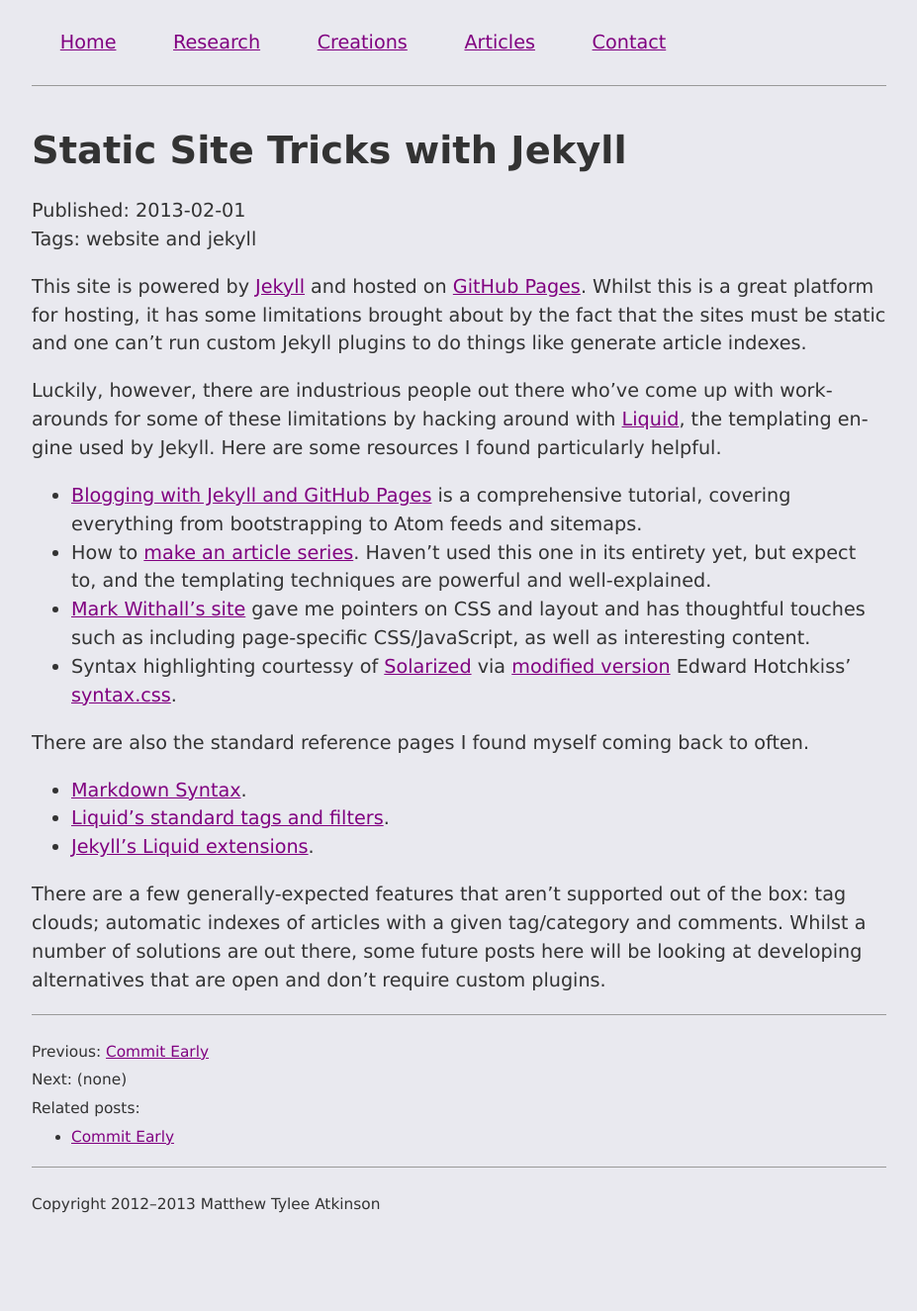
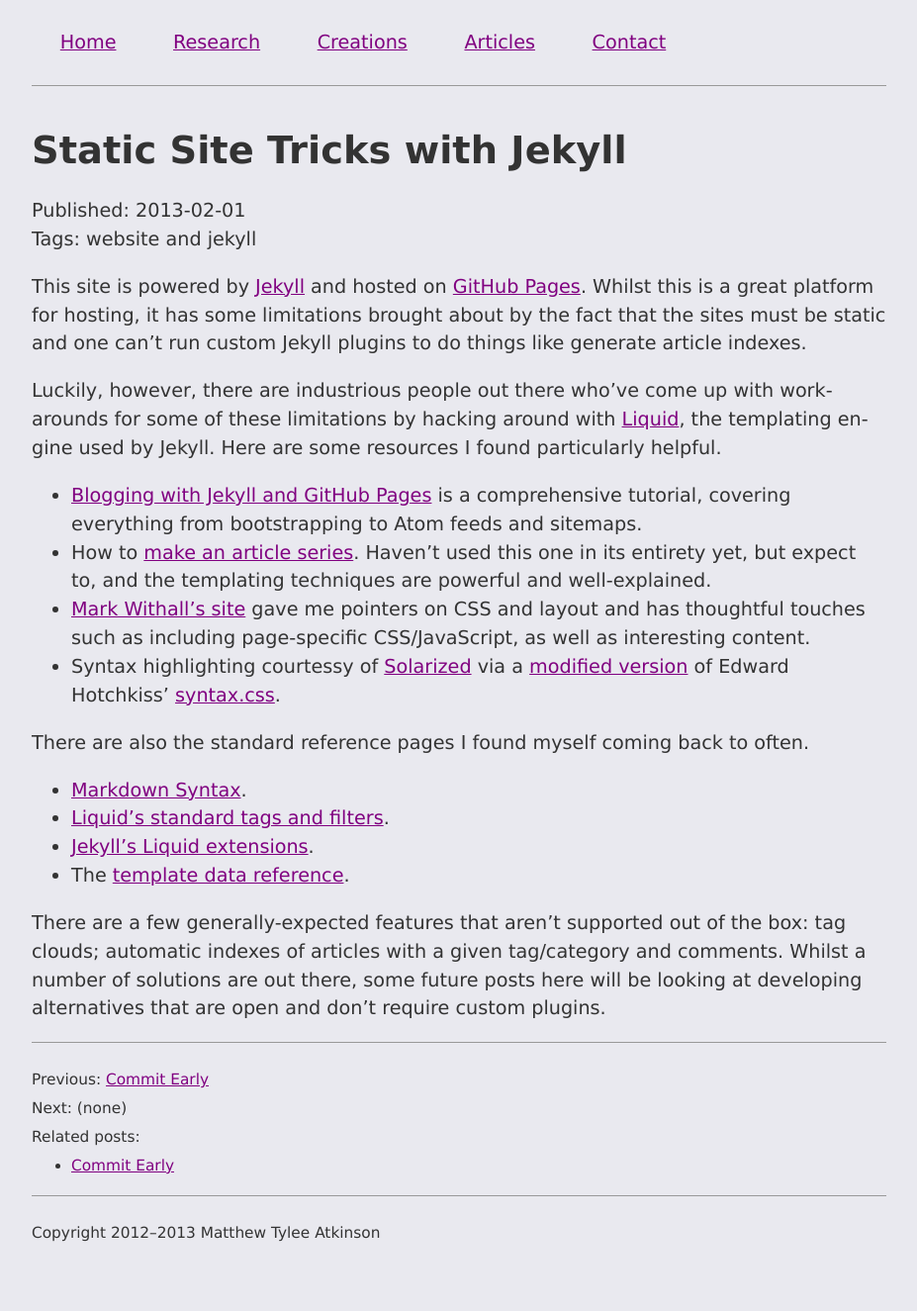
Before and after one commit to matatk/matatk.github.io, a Jekyll site: the page built from _posts/2013-02-01-static-site-tricks-with-jekyll.md, in a window 1280 px wide. Shown: the whole page at 99% size, without its empty margins (176-1103 px from the left). Built offline with Jekyll 4.4.1, drawn with Linux system fonts in a browser that asks for light colours; before the commit the page ends 1296 px from its top, so only the background shows below that.

Commit message:
Urgh; typos and a bit missing from the article again!

```diff
--- a/_posts/2013-02-01-static-site-tricks-with-jekyll.md
+++ b/_posts/2013-02-01-static-site-tricks-with-jekyll.md
@@ -12,12 +12,13 @@ Luckily, however, there are industrious people out there who've come up with wor
  * [Blogging with Jekyll and GitHub Pages](http://brianscaturro.com/2012/06/12/blog-with-jekyll-and-github.html) is a comprehensive tutorial, covering everything from bootstrapping to Atom feeds and sitemaps.
  * How to [make an article series](http://realjenius.com/2012/11/03/jekyll-series-list/). Haven't used this one in its entirety yet, but expect to, and the templating techniques are powerful and well-explained.
  * [Mark Withall's site](http://www.markwithall.com/) gave me pointers on CSS and layout and has thoughtful touches such as including page-specific CSS/JavaScript, as well as interesting content.
- * Syntax highlighting courtessy of [Solarized](http://ethanschoonover.com/solarized) via [modified version](https://github.com/matatk/matatk.github.com/blob/master/style/syntax.css) Edward Hotchkiss' [syntax.css](https://gist.github.com/2005058).
+ * Syntax highlighting courtessy of [Solarized](http://ethanschoonover.com/solarized) via a [modified version](https://github.com/matatk/matatk.github.com/blob/master/style/syntax.css) of Edward Hotchkiss' [syntax.css](https://gist.github.com/2005058).
 
 There are also the standard reference pages I found myself coming back to often.
 
  * [Markdown Syntax](http://daringfireball.net/projects/markdown/syntax).
  * [Liquid's standard tags and filters](https://github.com/shopify/liquid/wiki/liquid-for-designers).
  * [Jekyll's Liquid extensions](https://github.com/mojombo/jekyll/wiki/Liquid-Extensions).
+ * The [template data reference](https://github.com/mojombo/jekyll/wiki/Template-Data).
 
 There are a few generally-expected features that aren't supported out of the box: tag clouds; automatic indexes of articles with a given tag/category and comments.  Whilst a number of solutions are out there, some future posts here will be looking at developing alternatives that are open and don't require custom plugins.
```
